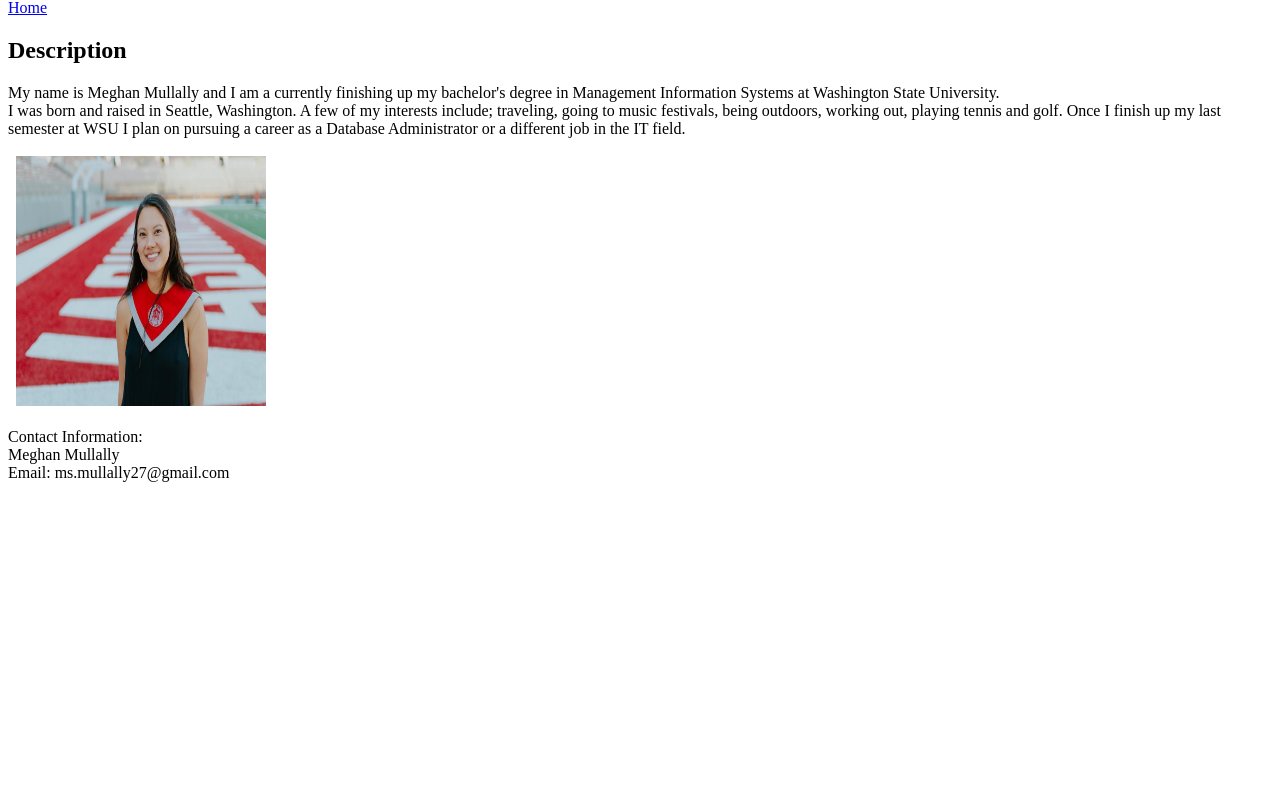
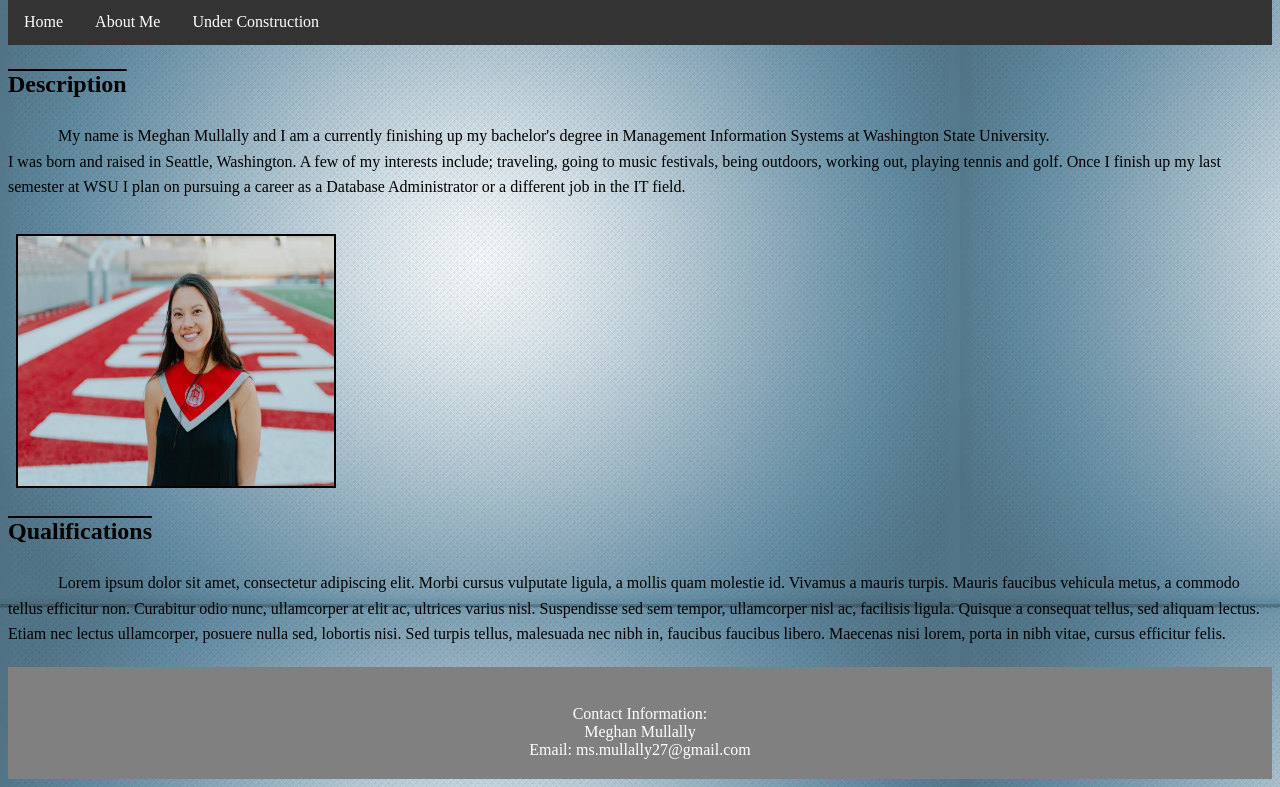
Before and after one commit to meghanmullally/portfolio, a plain HTML site: page secondpg.html in a window 1280 px wide. Shown: the part 81-868 px from the top of the page. Before the commit the page ends 800 px from the top, so only its background shows below. Drawn offline with Linux system fonts and the light colour scheme; files whose address does not match are found by name.

Commit message:
finishing touches

```diff
--- a/secondpg.html
+++ b/secondpg.html
@@ -4,21 +4,30 @@
   <head>
     <meta charset="utf-8">
     <title>second page </title>
-
+    <link rel="stylesheet" type="text/css"
+    href="style/styles.css">
   </head>
   <body>
-<h1>About Me</h1>
-<p>
-<a href="index.html">Home</a>
-</p>
+    <h1>About Me</h1>
+    <nav>
+      <ul>
+       <li><a href="index.html">Home</a></li>
+       <li><a href="secondpg.html">About Me</a></li>
+       <li><a href="#">Under Construction</a></li>
+     </ul>
+    </nav>
+
 <article>
   <h2>Description</h2>
-  My name is Meghan Mullally and I am a currently finishing up my bachelor's degree in Management Information Systems at Washington State University. <br> I was born and raised in Seattle, Washington. A few of my interests include; traveling, going to music festivals, being outdoors, working out, playing tennis and golf. Once I finish up my last semester at WSU I plan on pursuing a career as a Database Administrator or a different job in the IT field.
+  <p> My name is Meghan Mullally and I am a currently finishing up my bachelor's degree in Management Information Systems at Washington State University. <br> I was born and raised in Seattle, Washington. A few of my interests include; traveling, going to music festivals, being outdoors, working out, playing tennis and golf. Once I finish up my last semester at WSU I plan on pursuing a career as a Database Administrator or a different job in the IT field.
 
 </article>
 <br>
   <img src="img/me.jpg" alt="photo of me" height="250" width="250">
-
+<section>
+  <h2>Qualifications</h2>
+  <p> Lorem ipsum dolor sit amet, consectetur adipiscing elit. Morbi cursus vulputate ligula, a mollis quam molestie id. Vivamus a mauris turpis. Mauris faucibus vehicula metus, a commodo tellus efficitur non. Curabitur odio nunc, ullamcorper at elit ac, ultrices varius nisl. Suspendisse sed sem tempor, ullamcorper nisl ac, facilisis ligula. Quisque a consequat tellus, sed aliquam lectus. Etiam nec lectus ullamcorper, posuere nulla sed, lobortis nisi. Sed turpis tellus, malesuada nec nibh in, faucibus faucibus libero. Maecenas nisi lorem, porta in nibh vitae, cursus efficitur felis.
+</section>
 
 <footer>
   <br>
--- a/style/styles.css
+++ b/style/styles.css
@@ -1,6 +1,8 @@
 body {
   background-image: url("gradient.jpg");
+  background-color: #cccccc;
 }
+/*----for some reason my gradient image wont show up but I've tried mutliple options------ */
 h1 {
   text-align: center;
 }
@@ -24,6 +26,12 @@ li a {
 li a:hover {
     background-color: #111;
 }
+section {
+  line-height: 1.6;
+}
+article {
+  line-height: 1.6;
+}
 p {
   text-indent: 50px
 }
@@ -34,3 +42,10 @@ img {
     border: 2px solid black;
     width: 25%;
 }
+footer {
+    padding: 20px;
+    text-align: center;
+    background: grey;
+    color: white;
+    margin-top: 20px;
+}
```
Also changed, not shown: index.html (+3 -3 lines).
